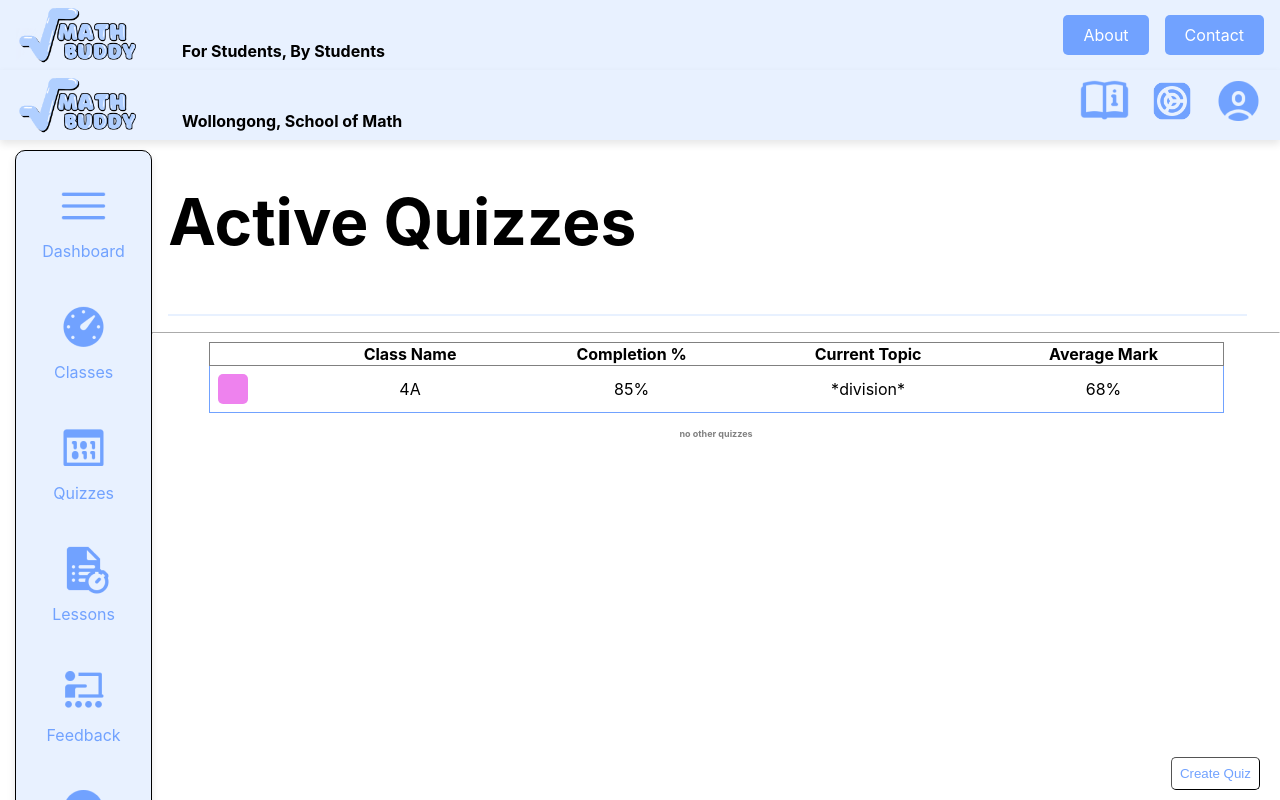
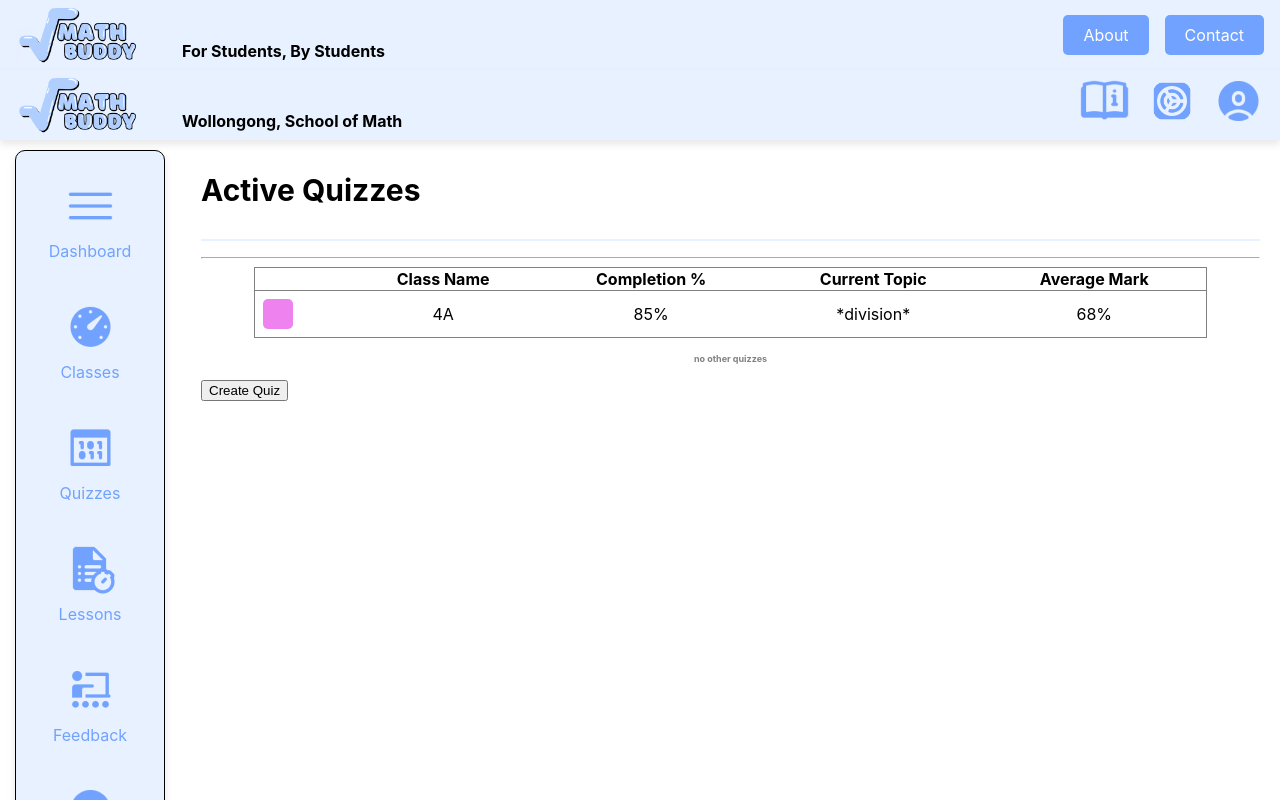
Before and after one commit to Hankchiefz/math-buddy, a React (Create React App) app: page /tactivetasks in a window 1280 px wide. Shown: the top 800 px of the page. Built offline with nearby package versions, Linux system fonts and the light colour scheme.

Commit message:
teacher quiz changes

```diff
--- a/src/Components/teacherpages/TActiveTasks.js
+++ b/src/Components/teacherpages/TActiveTasks.js
@@ -16,6 +16,7 @@ const TActiveTasks = () => {
       <StudentHeader />{/* Top navbar */}
       <div className="TQcontent-wrapper"> {/* Updated content wrapper class */}
         <TeacherSNav /> {/* Side navbar */}
+        <div className = "TQmain-content">
         <div className="TQtable-container">
           <div className = "TQhome-message">
           <h1>Active Quizzes</h1>
@@ -45,6 +46,8 @@ const TActiveTasks = () => {
           <h5>no other quizzes</h5>
           <button className='TQcreate-quiz-button' onClick={handleCreateClassClick}>Create Quiz</button>
         </div>
+        </div>
+
       </div>
     </div>
   );
--- a/src/Components/teacherstyle/TActiveTasks.css
+++ b/src/Components/teacherstyle/TActiveTasks.css
@@ -1,5 +1,6 @@
 /* src/components/pagestyle/TActiveTasks.css */
-.teacherquiz-container {
+
+.studentclasses-container {
   display: flex;
   flex-direction: column;
   background-color: white;
@@ -11,85 +12,28 @@
   flex-direction: row;
 }
 
+.TQmain-content {
+  flex: 1;
+  padding: 20px;
+  margin-left: 1rem; /* Adjust this value to provide space for the sidebar */
+  margin-top: 1.5rem; /* Adjust this value to provide space for the header */
+}
+
 .TQhome-message {
-  font-weight: 700;
-  font-size: 2rem;
+  font-size: 15px;
   margin-bottom: 20px;
-  margin-top: 2vh;
-  margin-left: 2vh;
+  margin-top: -4vh;
   position: relative; /* Ensure the pseudo-element is positioned relative to the parent */
   padding-bottom: 1px; /* Add some padding below the text to separate it from the line */
 }
-
 
 .TQhome-message::after {
   content: "";
   position: absolute; /* Use absolute positioning */
   top: 100%; /* Position the line just below the text */
   left: 0; /* Align the line with the left edge of the parent */
-  width: 97%; /* Make the line span the full width of the parent */
+  width: 100%; /* Make the line span the full width of the parent */
   height: 2px;
   background-color: #E8F1FF; /* Line color */
   margin-top: 10px; /* Add space between the text and the line */
 }
-
-.TQtable-container {
-  width: 100%;
-  overflow-x: auto;
-}
-
-table {
-  margin: auto;
-  width: 90%;
-  border-collapse: collapse;
-}
-
-.color {
-  background-color: violet;
-  border-radius: 5px;
-  width: 30px;
-  height: 30px;
-}
-
-td {
-  text-align: center;
-  padding: 8px;
-}
-
-thead {
-  background-color: none;
-  border: none;
-}
-
-
-.TQtable-row {
-  cursor: pointer;
-  border: .5px solid #71A2FF;
-  border-radius: 5px;
-  overflow: hidden;
-}
-
-
-hr {
-  border-color: white;
-  width: 100%;
-  border-width: .5px;
-}
-
-
-h5 {
-  text-align: center;
-  color: gray;
-  font-size: xx-small;
-}
-
-.TQcreate-quiz-button {
-  border-width: 1.5px;
-  border-radius: 5px;
-  background-color: white;
-  position: absolute;
-  bottom: 10px;
-  right: 20px;
-  color: #71A2FF;
-  padding: 8px;
-}
--- a/src/Components/teacherstyle/TeacherLessons.css
+++ b/src/Components/teacherstyle/TeacherLessons.css
@@ -1,4 +1,4 @@
-/* src/Components/studentstyle/StudentClasses.css */
+
 .studentclasses-container {
   display: flex;
   flex-direction: column;
```
